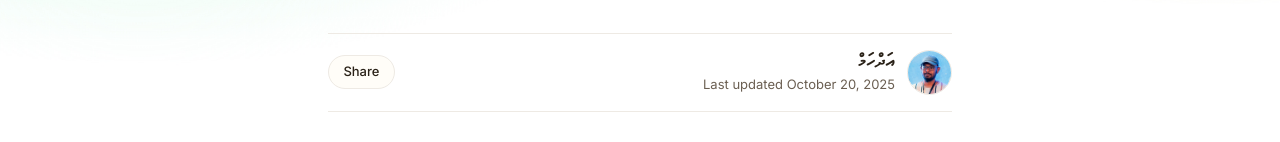
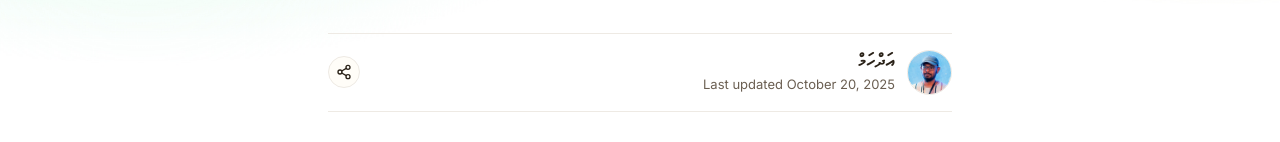
Before and after one commit to adhuham/adhham.com, a Next.js app: page /dhivehi/fikuraathu-begins in a window 1280 px wide. Shown: the part 233-375 px from the top of the page. Built offline with nearby package versions, Linux system fonts and the light colour scheme; a web font is replaced by a local one.

Commit message:
style fix + add share icon

```diff
--- a/components/share-button.tsx
+++ b/components/share-button.tsx
@@ -1,5 +1,6 @@
 'use client'
 
+import { Share2 } from 'lucide-react'
 import { useEffect, useRef, useState } from 'react'
 
 interface SharePlatform {
@@ -22,7 +23,7 @@ function buildPlatforms(url: string, title: string): SharePlatform[] {
   return [
     {
       id: 'x',
-      label: 'X',
+      label: 'X/Twitter',
       href: `https://twitter.com/intent/tweet?url=${encodedUrl}&text=${encodedTitle}`,
     },
     {
@@ -105,11 +106,12 @@ export function ShareButton({ url, title, variant }: ShareButtonProps) {
       <button
         type="button"
         className={`${prefix}-share-button`}
+        aria-label="Share"
         aria-expanded={open}
         aria-haspopup="menu"
         onClick={() => setOpen((current) => !current)}
       >
-        Share
+        <Share2 size={16} strokeWidth={2} aria-hidden="true" />
       </button>
       {open && (
         <div className={`${prefix}-share-menu`} role="menu">
--- a/styles/dhivehi.css
+++ b/styles/dhivehi.css
@@ -224,14 +224,16 @@
 }
 
 .dhivehi-share-button {
+  display: inline-flex;
+  align-items: center;
+  justify-content: center;
   appearance: none;
   border: 1px solid var(--dhivehi-border);
   border-radius: 9999px;
   background: var(--dhivehi-surface);
-  padding: 0.4rem 0.9rem;
-  font-family: var(--font-inter), system-ui, sans-serif;
-  font-size: 0.8125rem;
-  font-weight: 500;
+  width: 2rem;
+  height: 2rem;
+  padding: 0;
   color: var(--dhivehi-ink);
   cursor: pointer;
   transition: border-color 0.15s ease, color 0.15s ease;
```
Also changed, not shown: styles/writing.css (+6 -4 lines).
